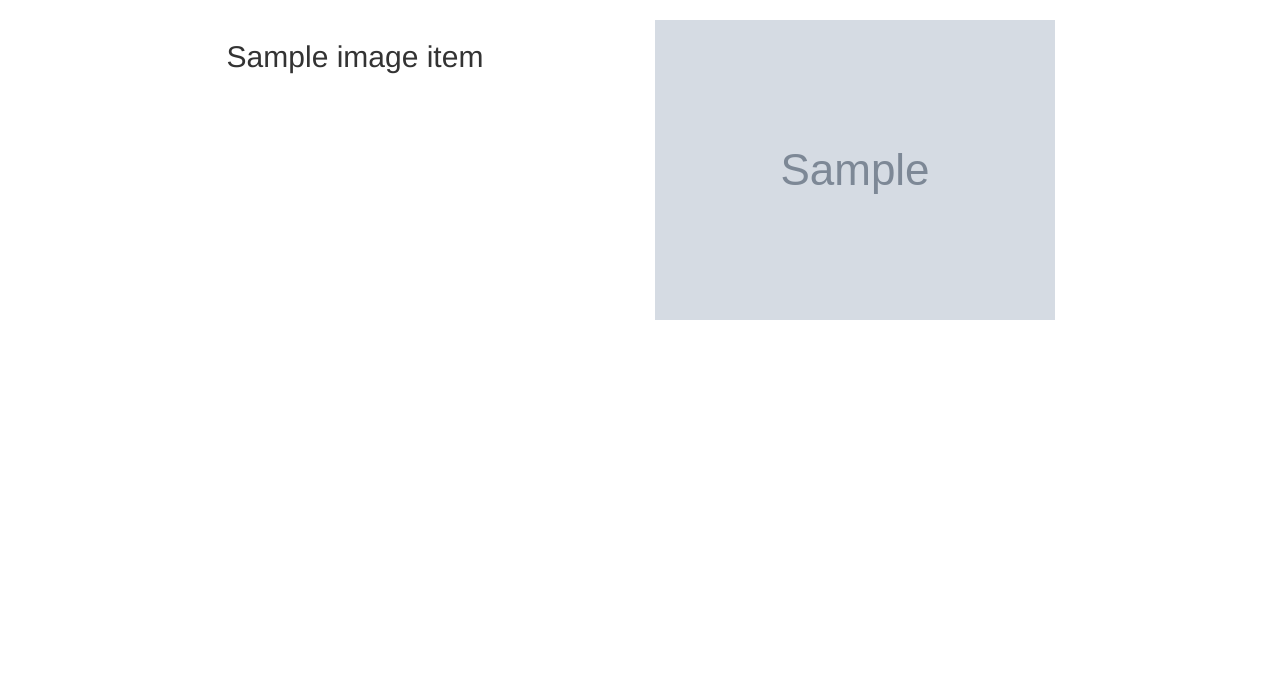
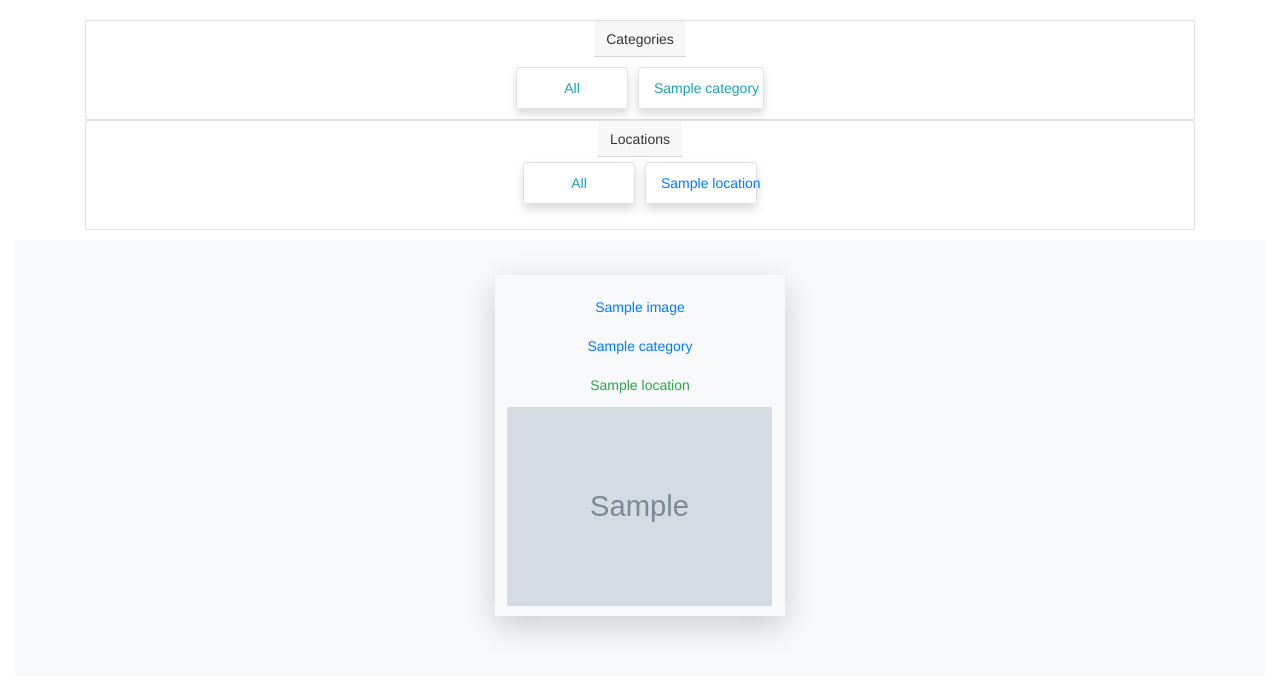
Before and after one commit to maureen-muriithi/M-s-Photohub, a Django app: template photos/templates/display_images.html in a window 1280 px wide. Shown: the part 62-744 px from the top of the page. Run offline with Django 3.2, Linux system fonts and the light colour scheme; the template is opened without the code that fills it: most values are stand-ins (such as "Sample title", 1, 10 or a date in 2020); grey boxes marked "Sample" are stand-in pictures; some libraries are stand-ins or nearby versions.

Commit message:
Update display of images

```diff
--- a/photos/templates/display_images.html
+++ b/photos/templates/display_images.html
@@ -2,30 +2,167 @@
 {% block content %}
 {{ block.super}}
 
-<div class="container">
+<main class="my-3">
+	<div class="container my-3">
+		<div class="text-center">
+			<div class="card text-center">
+				<div class="card-header text-center mx-auto"> Categories </div>
+				<ul
+					class="list-group list-group-flush d-flex flex-row flex-wrap justify-content-center m-2 text-center px-2"
+				>
+					<a href="{% url 'display_photos'%}">
+						<li
+							class="list-group-item btn btn-outline-info border m-2 shadow rounded-3"
+							style="width: 8em"
+							>All
+						</li>
+					</a>
 
-  <!-- Looping through news   -->
-  {% for image_item in images %}
+					{% for category in categories %}
+					<a href="{% url 'display_photos'%}?category={{category.name}}">
+						<li
+							class="list-group-item btn btn-outline-info border m-2 shadow rounded-3"
+							style="width: 9em"
+							>{{category.name}}
+						</li>
+					</a>
 
-  <div class="row">
-    <!-- displaying all images -->
-    <div class="col-xs-6 col-sm-6 col-md-6 col-lg-6">
-      <h2 class="text-center"> {{ image_item.name }} </h2>
-    </div>
+					{% endfor %}
+				</ul>
+			</div>
+		</div>
+		<div class="text-center">
+			<div class="card text-center">
+				<div class="card-header text-center mx-auto"> Locations </div>
+				<ul
+					class="list-group list-group-flush d-flex flex-row flex-wrap justify-content-center"
+				>
+					<a href="">
+						<li
+							class="list-group-item btn btn-outline-info border m-2 shadow rounded-3"
+							style="width: 8em"
+							>All
+						</li>
+					</a>
+					{% for location in locations %}
+					<a href="{% url 'display_photos'%}?location={{location.name}}">
+						<li
+							class="list-group-item btn btn-outline-primary border shadow rounded-3 m-2"
+							style="width: 8em"
+							>{{location.name}}</li
+						>
+					</a>
 
-    <!--Display news Article images  -->
-    <div class="col-xs-6 col-sm-6 col-md-6 col-lg-6">
-        <img src="{{image_item.photo.url}}" class="img-responsive" alt="Image">
-      </div>
+					{% endfor %}
+				</ul>
+			</div>
+		</div>
+	</div>
+	<div class="container-fluid">
+		<div class="container-fluid album py-5 bg-light">
+			<div class="container-fluid">
+				<div
+					class="container-fluid d-flex flex-wrap flex-sm-wrap justify-content-around mx-auto"
+					data-masonry='{ "itemSelector": ".picture", columnWidth: 5, fitWidth: true}'
+				>
+					{%for photo in photos%}
+					<span class="picture m-2 w-25 shadow-lg p-3 mb-5 bg-body">
+						<div class="mx-auto my-auto text-center py-2">
+                            <button class="btn btn-outline-primary btn-block mx-auto"
+								>{{ image.name }}</button
+							>
+							<button class="btn btn-outline-primary btn-block mx-auto"
+								>{{ image.category.name }}</button
+							>
+							<button class="btn btn-outline-success btn-block mx-auto"
+								>{{ image.location }}</button
+							>
+						</div>
+						<!-- Button trigger modal -->
+						<img
+							data-bs-toggle="modal"
+							class="px-sm-1 mx-auto my-auto"
+							type="button"
+							data-bs-target="#pic{{photo.id}}"
+							src="{{image.photo.url}}"
+							alt="{{image.description}}"
+							width="100%"
+							height="auto"
+						/>
 
-  </div>
+						<!-- Modal -->
+						<div
+							class="modal fade"
+							id="pic{{image.id}}"
+							data-bs-backdrop="static"
+							data-bs-keyboard="false"
+							tabindex="-1"
+							aria-labelledby="staticBackdropLabel"
+							aria-hidden="true"
+							style=""
+						>
+							<div class="modal-dialog modal-xl col-10">
+								<div class="modal-content">
+									<div class="modal-header">
+										<span class="container mx-auto text-center py-2">
+											<button class="btn btn-outline-primary btn-block mx-auto"
+												>{{ image.category.name }}</button
+											>
+											<button class="btn btn-outline-success btn-block mx-auto"
+												>{{ image.location }}</button
+											>
+										</span>
+										<button
+											type="button"
+											class="btn-close"
+											data-bs-dismiss="modal"
+											aria-label="Close"
+										></button>
+									</div>
+									<div class="modal-body">
+										<h5
+											class="modal-title text-center text-decoration-underline fw-bold h6"
+											id="staticBackdropLabel"
+											>{{ image.description}}</h5
+										>
+										<img
+											class="m-2 rounded-3 col-12 img-fluid px-sm-2 mx-auto"
+											src="{{image.photo.url}}"
+											alt="{{image.photo.description}}"
+											width="auto"
+											height="auto"
+										/>
+									</div>
+									<div class="modal-footer">
+										<input id="{{img.id}}.url"  class="form-control input-md responsive" type="text" value="{{image.photo.url}}">
+                                        <button type="button" onclick="copyToClipboard();">Copy</button>
+                                        <script>
+                                            function copyToClipboard() {
+                                                var copyText = document.getElementById("{{image.id}}.url");
+                                                copyText.select();
+                                                copyText.setSelectionRange(0, 99999)
+                                                navigator.clipboard.writeText(copyText.value)
+                                                alert('url copied:' + copyText.value);
+                                            }
+                                        </script>
 
-  {% empty %}
-  <div class="row">
-    <h2 class="text-center">There No Any Images</h2>
-  </div>
-  {% endfor %}
+										<button
+											type="button"
+											class="btn btn-warning"
+											data-bs-dismiss="modal"
+											>Close</button
+										>
+									</div>
+								</div>
+							</div>
+						</div>
+					</span>
 
-</div>
+					{% endfor %}
+				</div>
+			</div>
+		</div>
+	</div>
+</main>
 
-{% endblock %}
+{% endblock content %}
--- a/photos/views.py
+++ b/photos/views.py
@@ -27,3 +27,8 @@ def display_photos(request):
     categories = Category.objects.all()
     locations = Location.get_location()
     return render(request, 'display_images.html', {"date": date,"images":images, "locations":locations, "categories": categories})
+
+def image_location(request, location):
+    images = Image.filter_by_location(location)
+    print(images)
+    return render(request, 'location.html', {'location_images': images})
```
Also changed, not shown: photos/templates/location.html (added, +46 -0 lines).
